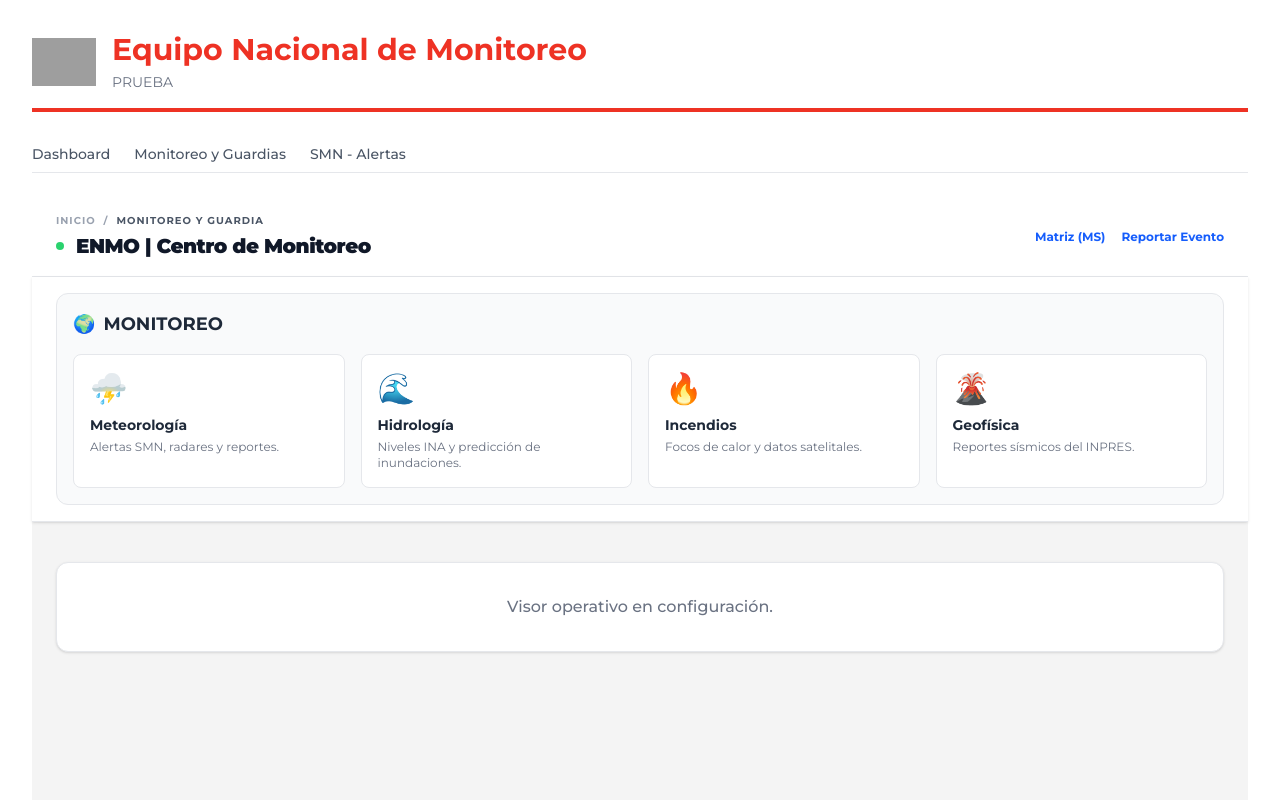
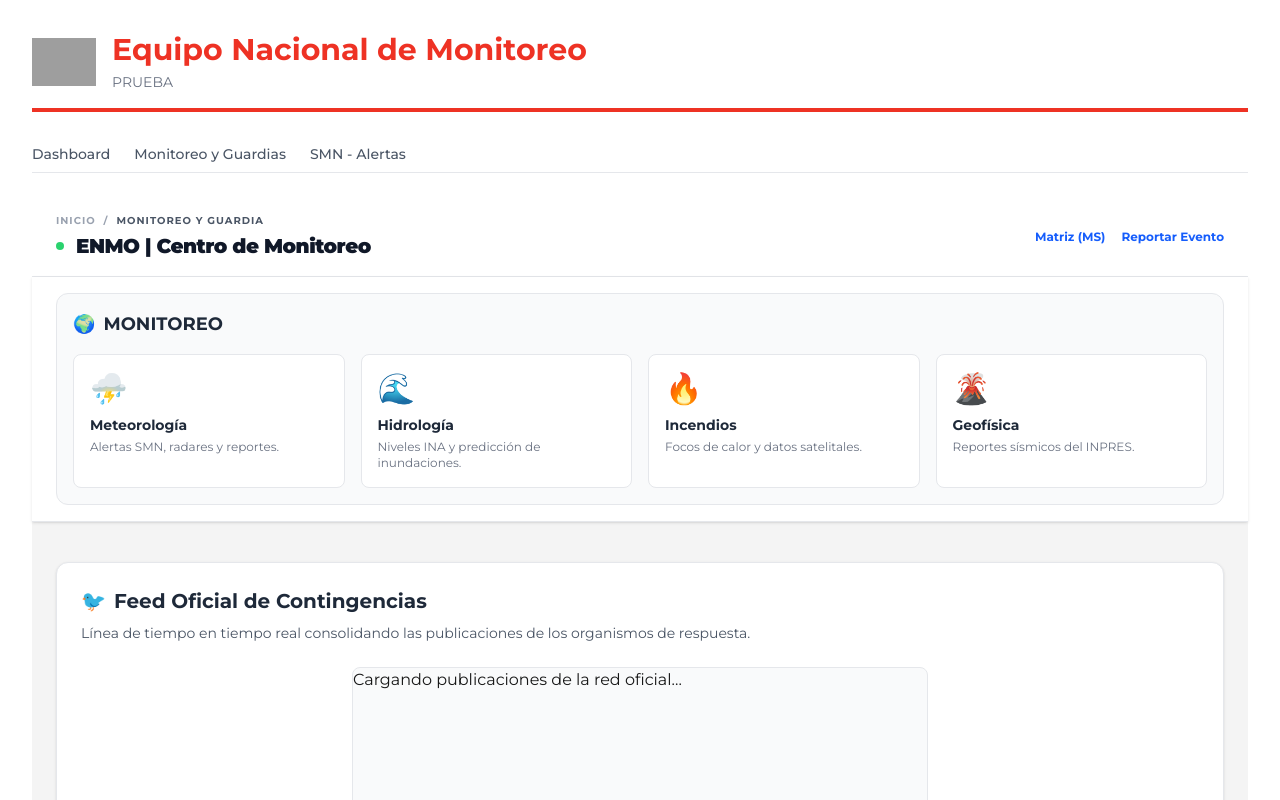
Before and after one commit to Shennko1/cruz-roja-argentina-panel, a Next.js app: page /monitoreo-guardia/meteorologia in a window 1280 px wide. Shown: the top 800 px of the page. Built offline with nearby package versions, Linux system fonts and the light colour scheme; grey boxes are pictures that could not be loaded.

Commit message:
Update page.js

```diff
--- a/app/monitoreo-guardia/meteorologia/page.js
+++ b/app/monitoreo-guardia/meteorologia/page.js
@@ -1,9 +1,42 @@
-import React from 'react';
+'use client';
 
-export default function ModuloEnConstruccion() {
+import React, { useEffect } from 'react';
+
+export default function MonitoreoRedesPage() {
+
+  useEffect(() => {
+    // Le pedimos a React que inyecte el script oficial de Twitter
+    // solo cuando el navegador del usuario ya está listo.
+    const script = document.createElement("script");
+    script.src = "https://platform.twitter.com/widgets.js";
+    script.async = true;
+    document.body.appendChild(script);
+  }, []);
+
   return (
-    <div className="bg-white p-8 rounded-xl border border-gray-200 shadow-sm mt-4 text-center">
-      <p className="text-gray-500 font-medium">Visor operativo en configuración.</p>
+    <div className="bg-white p-6 rounded-xl border border-gray-200 shadow-sm mt-4">
+      <h2 className="text-xl font-bold text-gray-800 mb-2 flex items-center gap-2">
+        <span className="text-blue-400">🐦</span> Feed Oficial de Contingencias
+      </h2>
+      <p className="text-sm text-gray-600 mb-6">
+        Línea de tiempo en tiempo real consolidando las publicaciones de los organismos de respuesta.
+      </p>
+
+      <div className="flex justify-center w-full">
+        <div className="w-full max-w-xl bg-gray-50 rounded-lg border border-gray-200 overflow-hidden min-h-[500px]">
+
+          {/* El enlace oficial. El script de arriba detecta esta etiqueta <a> y la transforma en el feed interactivo */}
+          <a
+            className="twitter-timeline"
+            data-height="700"
+            data-theme="light"
+            href="https://twitter.com/i/lists/2044983870605435128?s=20"
+          >
+            Cargando publicaciones de la red oficial...
+          </a>
+
+        </div>
+      </div>
     </div>
   );
 }
```
